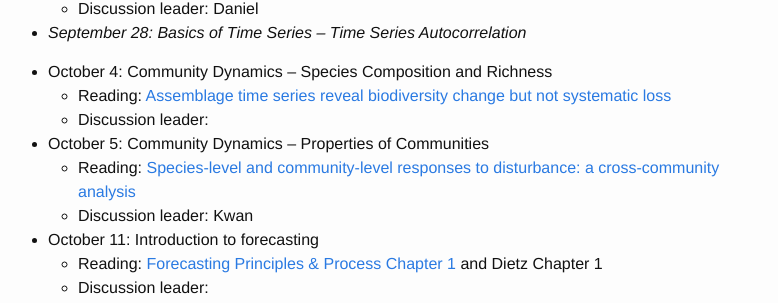
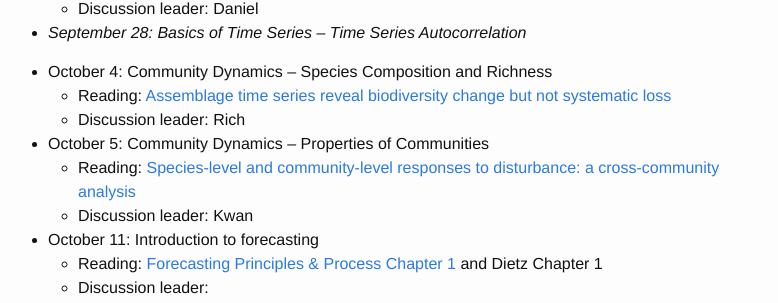
Before and after one commit to weecology/forecasting-dynamics-course, a Jekyll site: the page built from schedule.md, in a window 1280 px wide and 900 px high, scrolled down 822 px. Shown: the part 149-452 px from the top of the window, without its empty margins (252-1030 px from the left). Built offline with Jekyll 4.4.1, drawn with Linux system fonts in a browser that asks for light colours.

Commit message:
Add discussion leader Oct 4

```diff
--- a/schedule.md
+++ b/schedule.md
@@ -54,7 +54,7 @@ Activity days when laptops are required are noted in italics. Discussion leaders
 
 * October 4: Community Dynamics – Species Composition and Richness
     * Reading: [Assemblage time series reveal biodiversity change but not systematic loss](https://doi.org/10.1126/science.1248484)
-    * Discussion leader:
+    * Discussion leader: Rich
 
 * October 5: Community Dynamics – Properties of Communities
     * Reading: [Species-level and community-level responses to disturbance: a cross-community analysis](https://doi.org/10.1890/13-2250.1)
```
